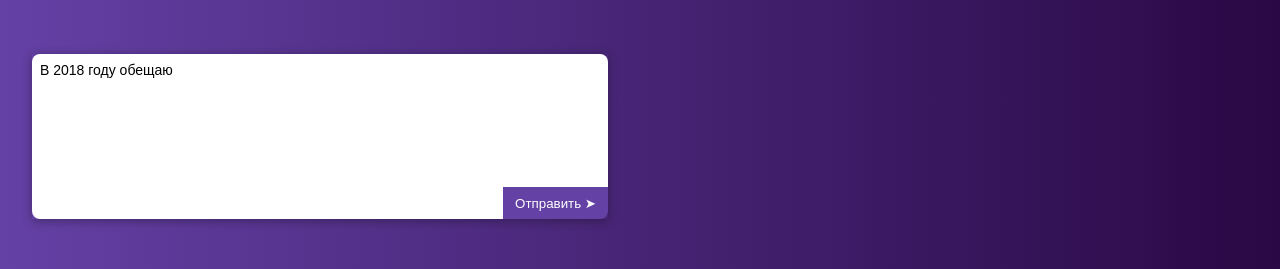
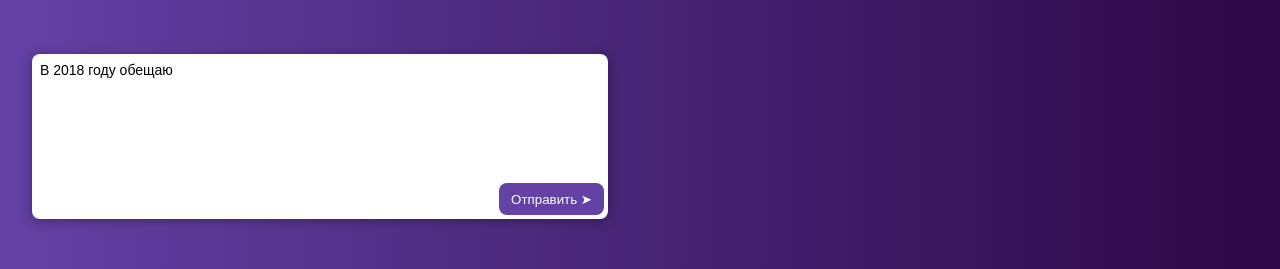
Before and after one commit to Luchanso/new-year-chain, a React (Create React App) app: page / in a window 1280 px wide. Shown: the part 412-681 px from the top of the page. Built offline with nearby package versions, Linux system fonts and the light colour scheme.

Commit message:
feat(btn): change type

```diff
--- a/src/pages/Main/Main.jsx
+++ b/src/pages/Main/Main.jsx
@@ -46,7 +46,7 @@ const Description = styled.h1`
 const MessageBox = styled.textarea`
   border-width: 0;
   padding: 0 12px;
-  border-radius: 8px 8px 16px 8px;
+  border-radius: 8px;
   box-sizing: border-box;
   font-family: Arial, Helvetica, sans-serif;
   font-size: 14px;
@@ -60,16 +60,16 @@ const MessageBox = styled.textarea`
 
 const Send = styled.button`
   background: #6441a5;
-  border-bottom-right-radius: 8px;
+  border-radius: 8px;
   border: none;
-  bottom: 0;
+  bottom: 4px;
   color: #fff;
   height: 32px;
   margin: 0;
   outline: none;
   padding: 0 12px;
   position: absolute;
-  right: 0;
+  right: 4px;
 `;
 
 const MessageBlock = styled.div`
```
